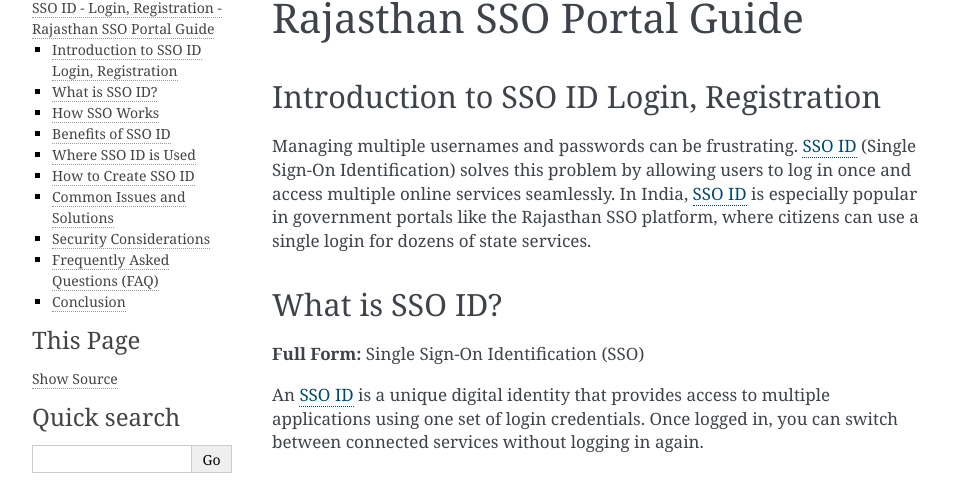
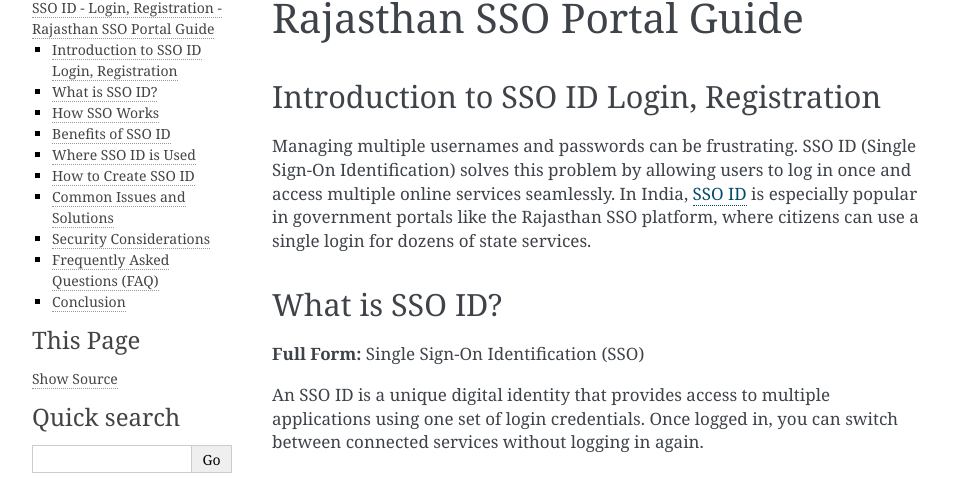
Before and after one commit to parivahan-sewa/ssorajasthan, a Sphinx documentation site: the page built from docs/index.rst, in a window 1280 px wide and 900 px high. Shown: the part 97-588 px from the top of the window, without its empty margins (148-1101 px from the left). Built offline with Sphinx 7.4.7, drawn with Linux system fonts in a browser that asks for light colours; part of the change alters nothing that is shown; some of the changed text lies outside the part shown.

```diff
--- a/docs/index.rst
+++ b/docs/index.rst
@@ -13,13 +13,13 @@ SSO ID - Login, Registration - Rajasthan SSO Portal Guide
 
 Introduction to SSO ID Login, Registration
 ------------------------------------------
-Managing multiple usernames and passwords can be frustrating. `SSO ID <https://ssoidrajasthan.app>`_ (Single Sign-On Identification) solves this problem by allowing users to log in once and access multiple online services seamlessly. In India, `SSO ID <https://ssoidrajasthan.app>`_ is especially popular in government portals like the Rajasthan SSO platform, where citizens can use a single login for dozens of state services.
+Managing multiple usernames and passwords can be frustrating. SSO ID (Single Sign-On Identification) solves this problem by allowing users to log in once and access multiple online services seamlessly. In India, `SSO ID <https://ssoidrajasthan.app>`_ is especially popular in government portals like the Rajasthan SSO platform, where citizens can use a single login for dozens of state services.
 
 What is SSO ID?
 ---------------
 **Full Form:** Single Sign-On Identification (SSO)
 
-An `SSO ID <https://ssoidrajasthan.app>`_ is a unique digital identity that provides access to multiple applications using one set of login credentials. Once logged in, you can switch between connected services without logging in again.
+An SSO ID is a unique digital identity that provides access to multiple applications using one set of login credentials. Once logged in, you can switch between connected services without logging in again.
 
 How SSO Works
 -------------
@@ -71,7 +71,7 @@ SSO is secure when implemented with:
 Frequently Asked Questions (FAQ)
 --------------------------------
 **Q1: What is the full form of SSO ID?**
-A: `SSO ID <https://ssoidrajasthan.app>`_ stands for Single Sign-On Identification.
+A: SSO ID  stands for Single Sign-On Identification.
 
 **Q2: How can I register for an SSO ID?**
 A: Visit the Rajasthan SSO website, click “Register,” select your category, verify using Aadhaar or Jan Aadhaar, and set your password.
@@ -81,7 +81,7 @@ A: You can access e-Mitra, RTI, job portals, pension schemes, bill payments, and
 
 Conclusion
 ----------
-The `SSO ID <https://ssoidrajasthan.app>`_ system simplifies digital access by providing a secure, centralized login method. Whether you are a citizen, a business, or a government employee, `SSO ID <https://ssoidrajasthan.app>`_ saves time, improves security, and enhances convenience.
+The SSO ID  system simplifies digital access by providing a secure, centralized login method. Whether you are a citizen, a business, or a government employee, SSO ID saves time, improves security, and enhances convenience.
 
 .. raw:: html
 
```
